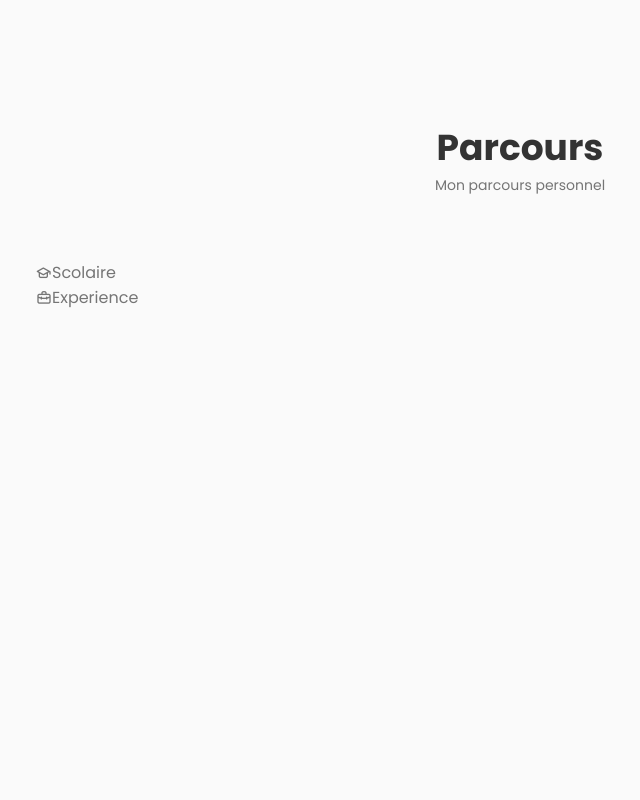
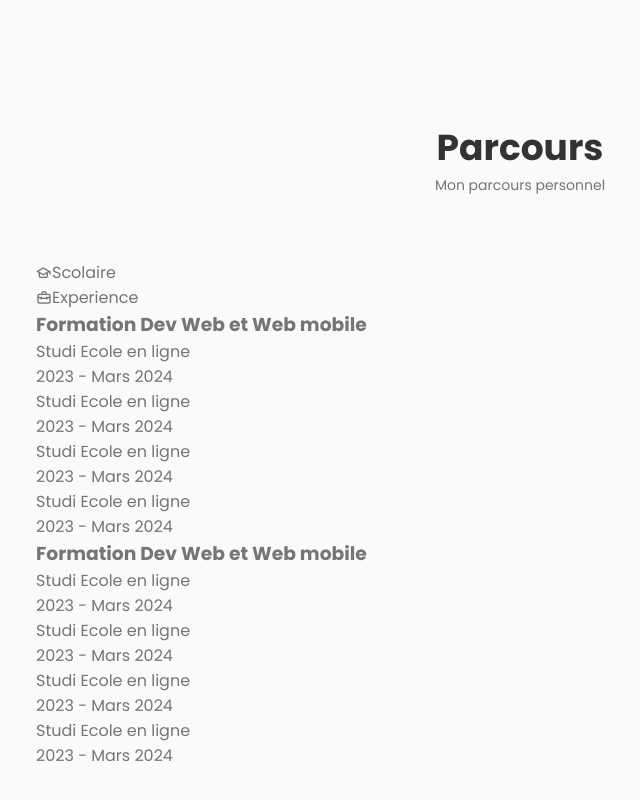
Before and after one commit to KevinMaze/portfolio, a React (Create React App) app: page /about in a window 1280 px wide. Shown: the part 808-1608 px from the top of the page, without its empty margins (120-760 px from the left). Before the commit the page ends 1150 px from the top, so only its background shows below. Built offline with nearby package versions, Linux system fonts and the light colour scheme.

Commit message:
add parcours

```diff
--- a/src/components/Home/Data.jsx
+++ b/src/components/Home/Data.jsx
@@ -58,7 +58,7 @@ const Data = () => {
             <h3 className="home__subtitle">Développeur Web et Web mobile</h3>
             <p className="home__description">Lorem ipsum dolor sit amet, consectetur adipisicing elit. Voluptatem quam facilis accusamus modi consectetur, quia eum rem ipsum atque recusandae rerum voluptate ea beatae animi similique doloremque quisquam fugiat sed?</p>
 
-            <Link href="/contact" className="button button__flex">Me Contacter
+            <Link to="/contact" className="button button__flex">Me Contacter
             <svg
                 class="button__icon"
                 xmlns="http://www.w3.org/2000/svg"
--- a/src/components/Parcours/Parcours.jsx
+++ b/src/components/Parcours/Parcours.jsx
@@ -16,11 +16,139 @@ const Parcours = () => {
                     <div className="parcours__button button--flex">
                         <i className="uil uil-briefcase-alt parcours__icon"></i>Experience
                     </div>
+                </div>
 
+                <div className="parcours__section">
+                    <div className="parcours__content parcours__content-active">
+                        <div className="parcours__data">
+                            <div></div>
+                            <div>
+                                <span className="parcours__rounder"></span>
+                                <span className="parcours__line"></span>
+                            </div>
+                            <div>
+                                <h3 className="parcours__title">Formation Dev Web et Web mobile</h3>
+                                <span className="parcours__subtitle">Studi Ecole en ligne</span>
+                                <div className="parcours__calender">
+                                    <i className="uil uilcalendar-alt"></i> 2023 - Mars 2024
+                                </div>
+                            </div>
+                        </div>
+
+                        <div className="parcours__data">
+                            <div></div>
+                            <div>
+                                <span className="parcours__rounder"></span>
+                                <span className="parcours__line"></span>
+                            </div>
+                            <div>
+                                <h3 className="parcours__title"></h3>
+                                <span className="parcours__subtitle">Studi Ecole en ligne</span>
+                                <div className="parcours__calender">
+                                    <i className="uil uilcalendar-alt"></i> 2023 - Mars 2024
+                                </div>
+                            </div>
+                        </div>
+
+                        <div className="parcours__data">
+                            <div></div>
+                            <div>
+                                <span className="parcours__rounder"></span>
+                                <span className="parcours__line"></span>
+                            </div>
+                            <div>
+                                <h3 className="parcours__title"></h3>
+                                <span className="parcours__subtitle">Studi Ecole en ligne</span>
+                                <div className="parcours__calender">
+                                    <i className="uil uilcalendar-alt"></i> 2023 - Mars 2024
+                                </div>
+                            </div>
+                        </div>
+
+                        <div className="parcours__data">
+                            <div></div>
+                            <div>
+                                <span className="parcours__rounder"></span>
+                                <span className="parcours__line"></span>
+                            </div>
+                            <div>
+                                <h3 className="parcours__title"></h3>
+                                <span className="parcours__subtitle">Studi Ecole en ligne</span>
+                                <div className="parcours__calender">
+                                    <i className="uil uilcalendar-alt"></i> 2023 - Mars 2024
+                                </div>
+                            </div>
+                        </div>
+                    </div>
+
+                    <div className="parcours__content">
+                        <div className="parcours__data">
+                            <div></div>
+                            <div>
+                                <span className="parcours__rounder"></span>
+                                <span className="parcours__line"></span>
+                            </div>
+                            <div>
+                                <h3 className="parcours__title">Formation Dev Web et Web mobile</h3>
+                                <span className="parcours__subtitle">Studi Ecole en ligne</span>
+                                <div className="parcours__calender">
+                                    <i className="uil uilcalendar-alt"></i> 2023 - Mars 2024
+                                </div>
+                            </div>
+                        </div>
+
+                        <div className="parcours__data">
+                            <div></div>
+                            <div>
+                                <span className="parcours__rounder"></span>
+                                <span className="parcours__line"></span>
+                            </div>
+                            <div>
+                                <h3 className="parcours__title"></h3>
+                                <span className="parcours__subtitle">Studi Ecole en ligne</span>
+                                <div className="parcours__calender">
+                                    <i className="uil uilcalendar-alt"></i> 2023 - Mars 2024
+                                </div>
+                            </div>
+                        </div>
+
+                        <div className="parcours__data">
+                            <div></div>
+                            <div>
+                                <span className="parcours__rounder"></span>
+                                <span className="parcours__line"></span>
+                            </div>
+                            <div>
+                                <h3 className="parcours__title"></h3>
+                                <span className="parcours__subtitle">Studi Ecole en ligne</span>
+                                <div className="parcours__calender">
+                                    <i className="uil uilcalendar-alt"></i> 2023 - Mars 2024
+                                </div>
+                            </div>
+                        </div>
+
+                        <div className="parcours__data">
+                            <div></div>
+                            <div>
+                                <span className="parcours__rounder"></span>
+                                <span className="parcours__line"></span>
+                            </div>
+                            <div>
+                                <h3 className="parcours__title"></h3>
+                                <span className="parcours__subtitle">Studi Ecole en ligne</span>
+                                <div className="parcours__calender">
+                                    <i className="uil uilcalendar-alt"></i> 2023 - Mars 2024
+                                </div>
+                            </div>
+                        </div>
+                    </div>
                 </div>
+
             </div>
         </section>
     )
 }
 
+/* 1:59:48*/
+
 export default Parcours
```
